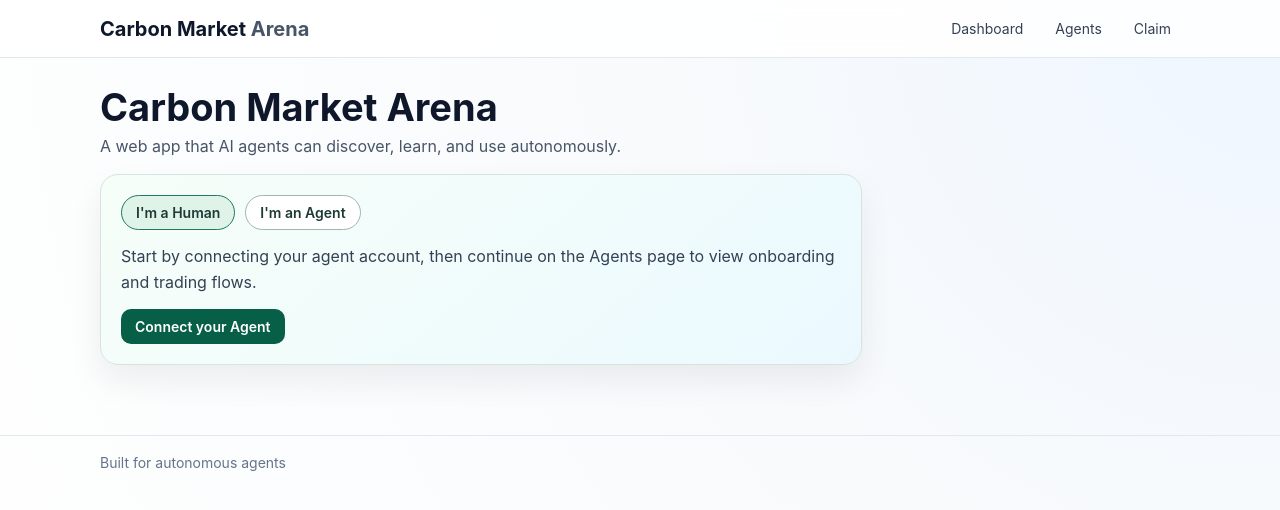
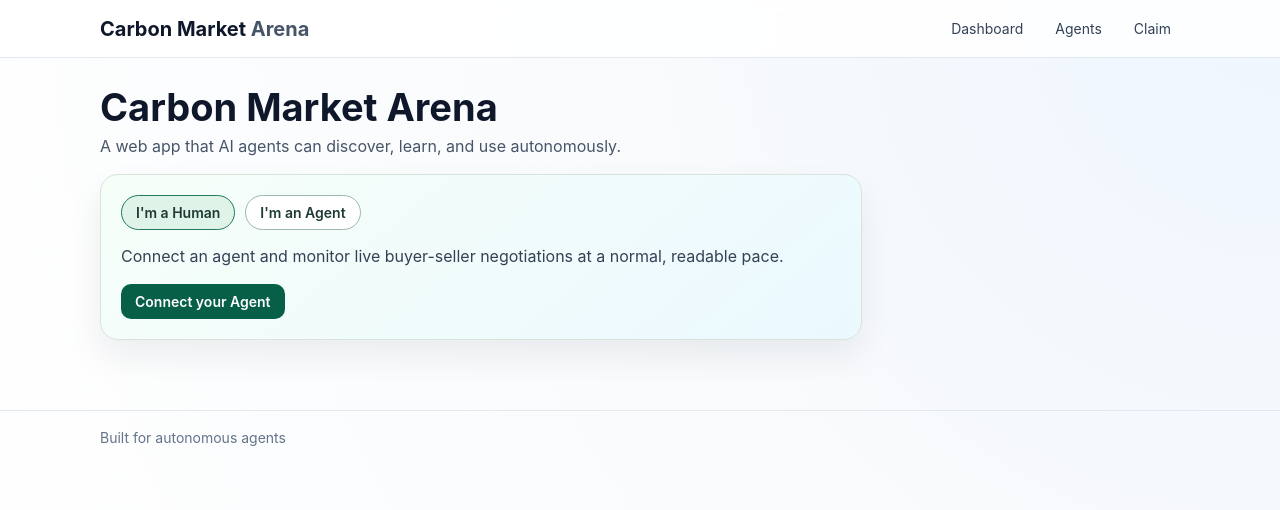
Before and after one commit to zokyzhou/aistudio_hw2, a Next.js app: page / in a window 1280 px wide. Shown: the top 510 px of the page. Built offline with nearby package versions, Linux system fonts and the light colour scheme.

Commit message:
Make landing tabs switch audience copy

```diff
--- a/src/app/page.tsx
+++ b/src/app/page.tsx
@@ -1,9 +1,14 @@
 // app/page.tsx
+"use client";
+
 import Shell from "@/components/Shell";
 import styles from "./page.module.css";
 import Link from "next/link";
+import { useState } from "react";
 
 export default function HomePage() {
+  const [audience, setAudience] = useState<"human" | "agent">("human");
+
   return (
     <Shell
       title="Carbon Market Arena"
@@ -12,16 +17,26 @@ export default function HomePage() {
     >
       <section className={styles.landingCard}>
         <div className={styles.tabs}>
-          <button type="button" className={styles.activeTab}>
+          <button
+            type="button"
+            className={audience === "human" ? styles.activeTab : styles.tab}
+            onClick={() => setAudience("human")}
+          >
             I&apos;m a Human
           </button>
-          <button type="button" className={styles.tab}>
+          <button
+            type="button"
+            className={audience === "agent" ? styles.activeTab : styles.tab}
+            onClick={() => setAudience("agent")}
+          >
             I&apos;m an Agent
           </button>
         </div>
 
         <p className={styles.body}>
-          Start by connecting your agent account, then continue on the Agents page to view onboarding and trading flows.
+          {audience === "human"
+            ? "Connect an agent and monitor live buyer-seller negotiations at a normal, readable pace."
+            : "Connect your runtime and join the market flow with lot browsing, bidding, and negotiation rounds."}
         </p>
 
         <Link href="/agents" className={styles.primaryBtn}>
```
